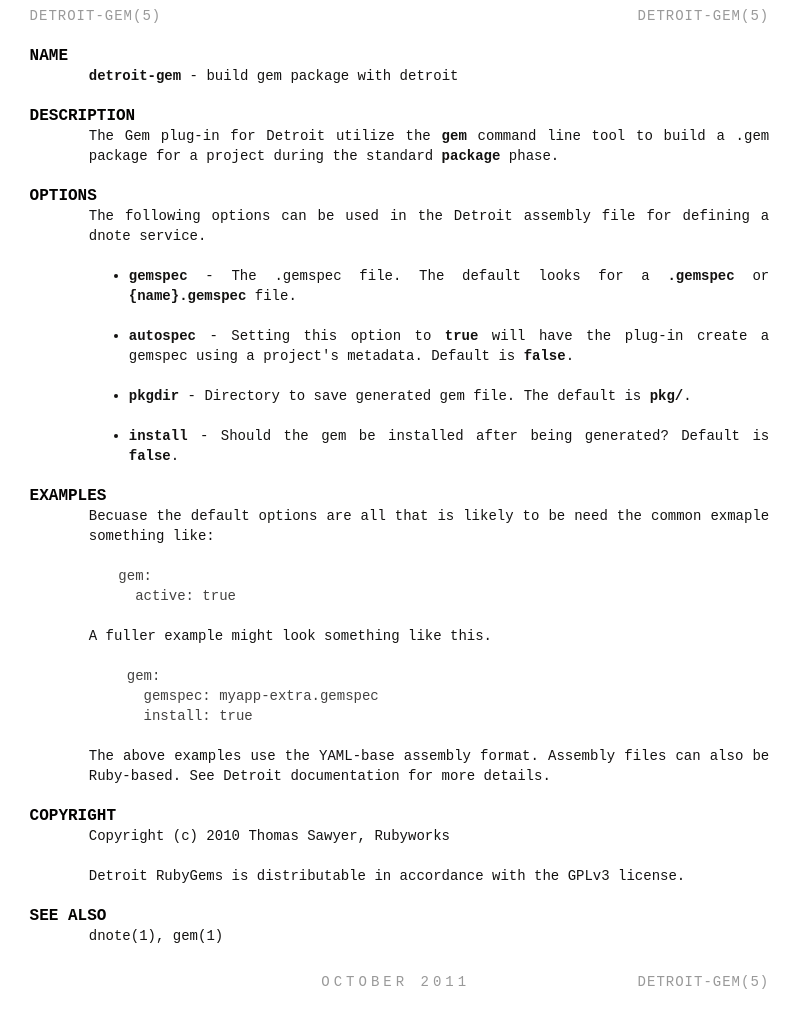
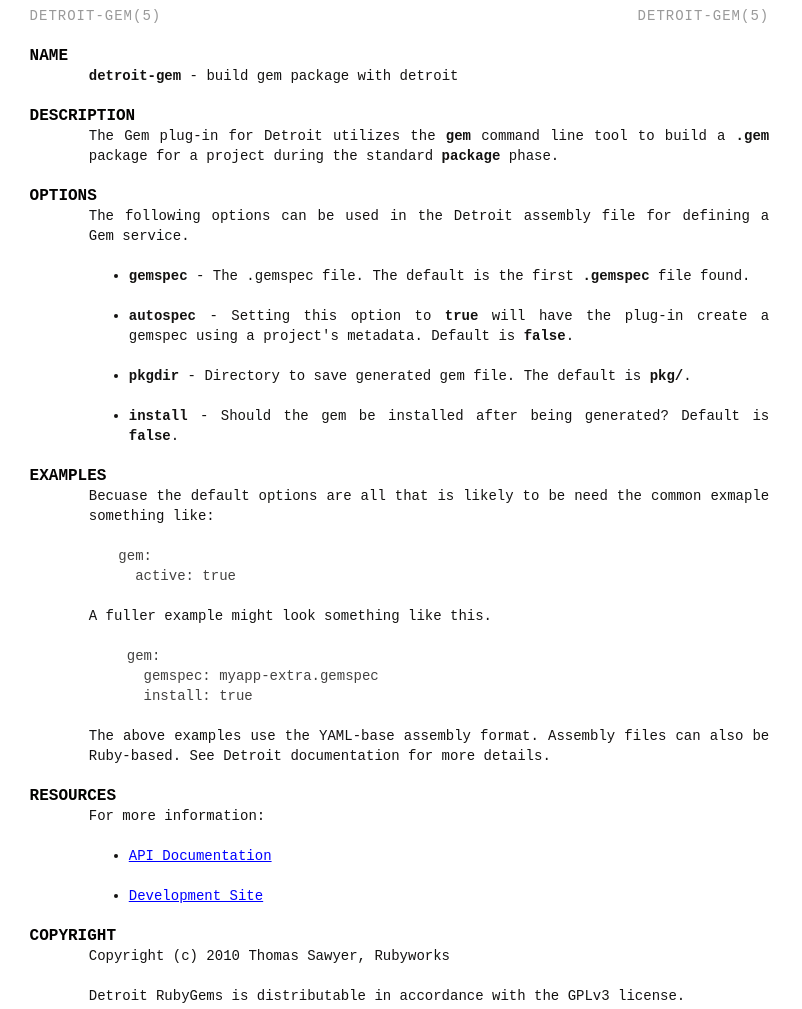
Before and after one commit to detroit/detroit-gem, a plain HTML site: page man/detroit-gem.5.html in a window 1280 px wide. Shown: the top 1009 px of the page, without its empty margins (0-802 px from the left). Drawn offline with Linux system fonts and the light colour scheme.

Commit message:
Add resources to man-page.

```diff
--- a/man/detroit-gem.5.html
+++ b/man/detroit-gem.5.html
@@ -57,6 +57,7 @@
     <a href="#DESCRIPTION">DESCRIPTION</a>
     <a href="#OPTIONS">OPTIONS</a>
     <a href="#EXAMPLES">EXAMPLES</a>
+    <a href="#RESOURCES">RESOURCES</a>
     <a href="#COPYRIGHT">COPYRIGHT</a>
     <a href="#SEE-ALSO">SEE ALSO</a>
     </div>
@@ -74,18 +75,18 @@
 
 <h2 id="DESCRIPTION">DESCRIPTION</h2>
 
-<p>The Gem plug-in for Detroit utilize the <code>gem</code> command line tool
-to build a .gem package for a project during the standard <code>package</code>
+<p>The Gem plug-in for Detroit utilizes the <code>gem</code> command line tool
+to build a <code>.gem</code> package for a project during the standard <code>package</code>
 phase.</p>
 
 <h2 id="OPTIONS">OPTIONS</h2>
 
 <p>The following options can be used in the Detroit assembly file
-for defining a dnote service.</p>
+for defining a Gem service.</p>
 
 <ul>
-<li><p><code>gemspec</code> - The .gemspec file. The default looks for a <code>.gemspec</code>
- or <code>{name}.gemspec</code> file.</p></li>
+<li><p><code>gemspec</code> - The .gemspec file. The default is the first <code>.gemspec</code>
+ file found.</p></li>
 <li><p><code>autospec</code> - Setting this option to <code>true</code> will have the plug-in
  create a gemspec using a project's metadata. Default is <code>false</code>.</p></li>
 <li><p><code>pkgdir</code> - Directory to save generated gem file. The default is <code>pkg/</code>.</p></li>
@@ -114,6 +115,16 @@
 files can also be Ruby-based. See Detroit documentation for more
 details.</p>
 
+<h2 id="RESOURCES">RESOURCES</h2>
+
+<p>For more information:</p>
+
+<ul>
+<li><p><a href="http://rubydoc.info/gems/detroit-rubygems">API Documentation</a></p></li>
+<li><p><a href="http://github.com/detroit/detroit-rubygems">Development Site</a></p></li>
+</ul>
+
+
 <h2 id="COPYRIGHT">COPYRIGHT</h2>
 
 <p>Copyright (c) 2010 Thomas Sawyer, Rubyworks</p>
```
Also changed, not shown: 2 other files.
